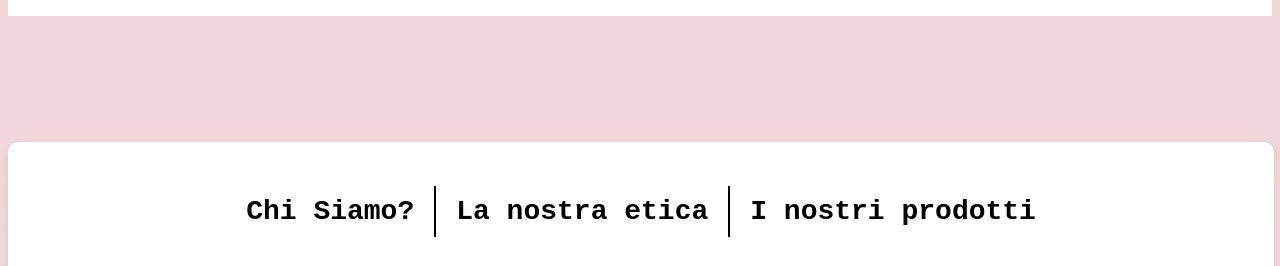
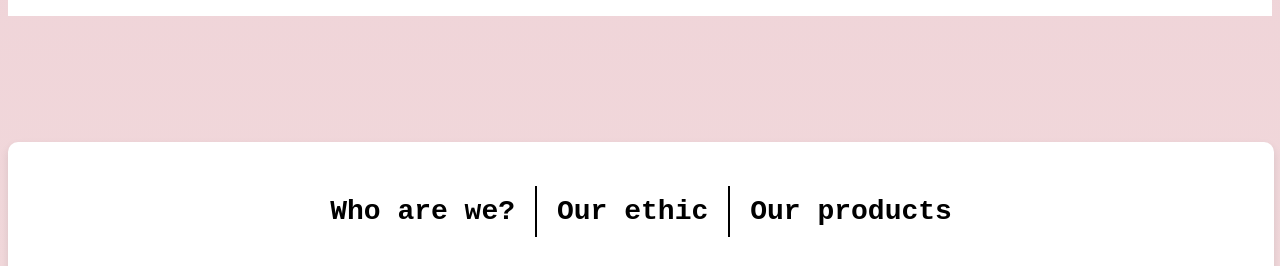
Before and after one commit to freshcareCompany/freshcare, a plain HTML site: page index.html in a window 1280 px wide. Shown: the part 534-800 px from the top of the page. Drawn offline with Linux system fonts and the light colour scheme.

Commit message:
Update index.html

```diff
--- a/index.html
+++ b/index.html
@@ -17,9 +17,9 @@
 		</div>
 
 		<nav class="menu">
-			<a href="#chi_siamo" class="opzioni_menu">Chi Siamo?</a>
-			<a href="#lanostraEtica" class="opzioni_menu">La nostra etica</a>
-			<a href="#prodotti" class="opzioni_menu">I nostri prodotti</a>
+			<a href="#chi_siamo" class="opzioni_menu"> Who are we? </a>
+			<a href="#lanostraEtica" class="opzioni_menu"> Our ethic </a>
+			<a href="#prodotti" class="opzioni_menu"> Our products </a>
 		</nav>
 
 		<div class = "container">
```
